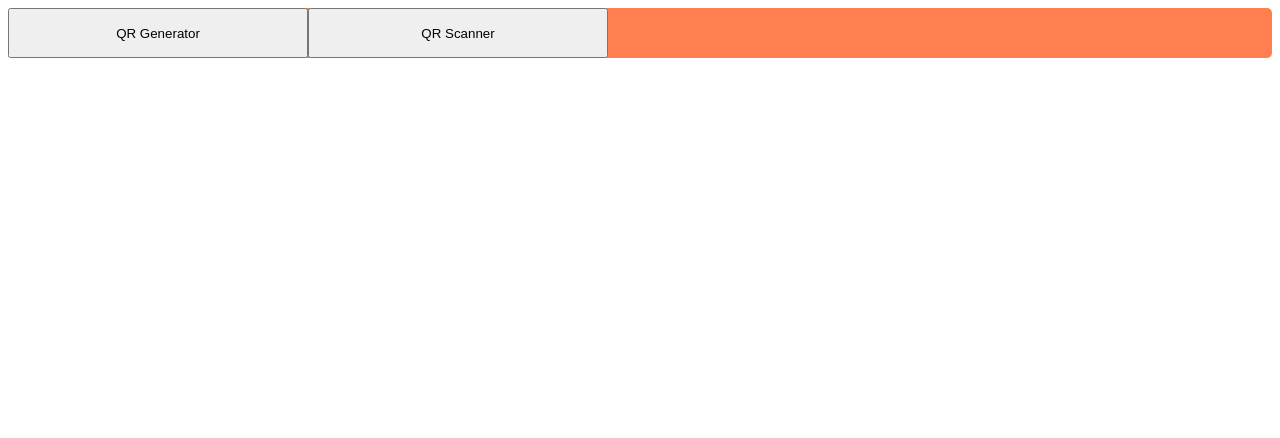
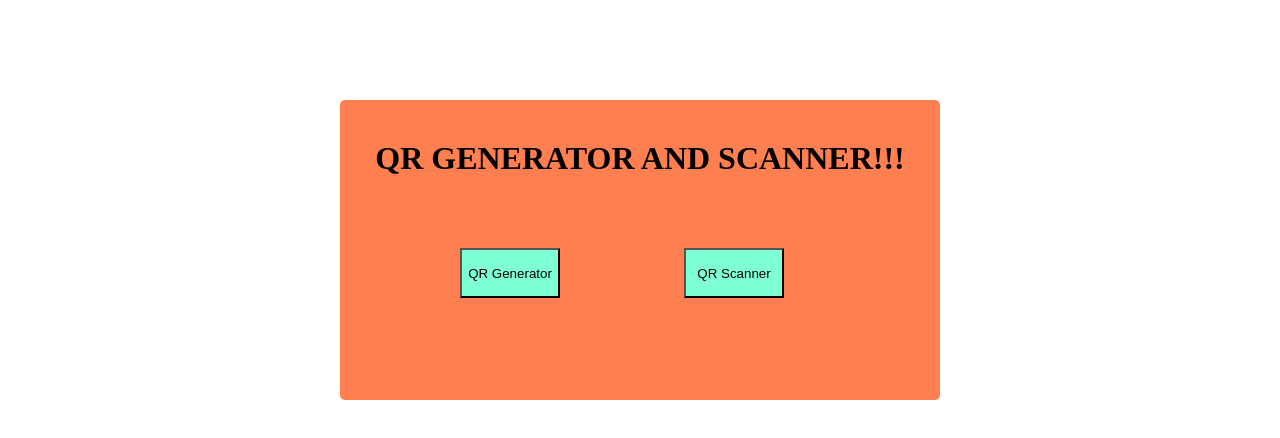
Before and after one commit to sravyareddyy/QRCODE, a plain HTML site: page home.html in a window 1280 px wide. Drawn offline with Linux system fonts and the light colour scheme.

Commit message:
third commit

```diff
--- a/home.html
+++ b/home.html
@@ -5,22 +5,36 @@
     <meta name="viewport" content="width=], initial-scale=1.0">
     <title>QR Code</title>
     <style>
+        h1{
+            text-align: center;
+            margin-top: 50px;
+            padding-top: 40px;
+        }
        .container{
+        height:300px;
+        width:600px;
         background-color:coral;
         border-radius: 5px;
-        display: flex;
-        align-items: center;
+        margin-inline: auto;
+        margin-top: 100px;
        }
        button{
-        width: 300px;
+        width: 100px;
         height: 50px;
+        background-color: aquamarine;
         cursor: pointer;
+        margin-inline: auto;
+        margin-top:50px;
+        margin-left: 120px;
+        margin-right: 0px;
        }
     </style>
 </head>
 <body>
+
     <div class="box">
         <div class="container">
+            <h1>QR GENERATOR AND SCANNER!!!</h1>
             <a href="qr gen/qr.html"><button>QR Generator</button></a>
             <a href="scan\scan.html"><button>QR Scanner</button></a>
         </div>
```
